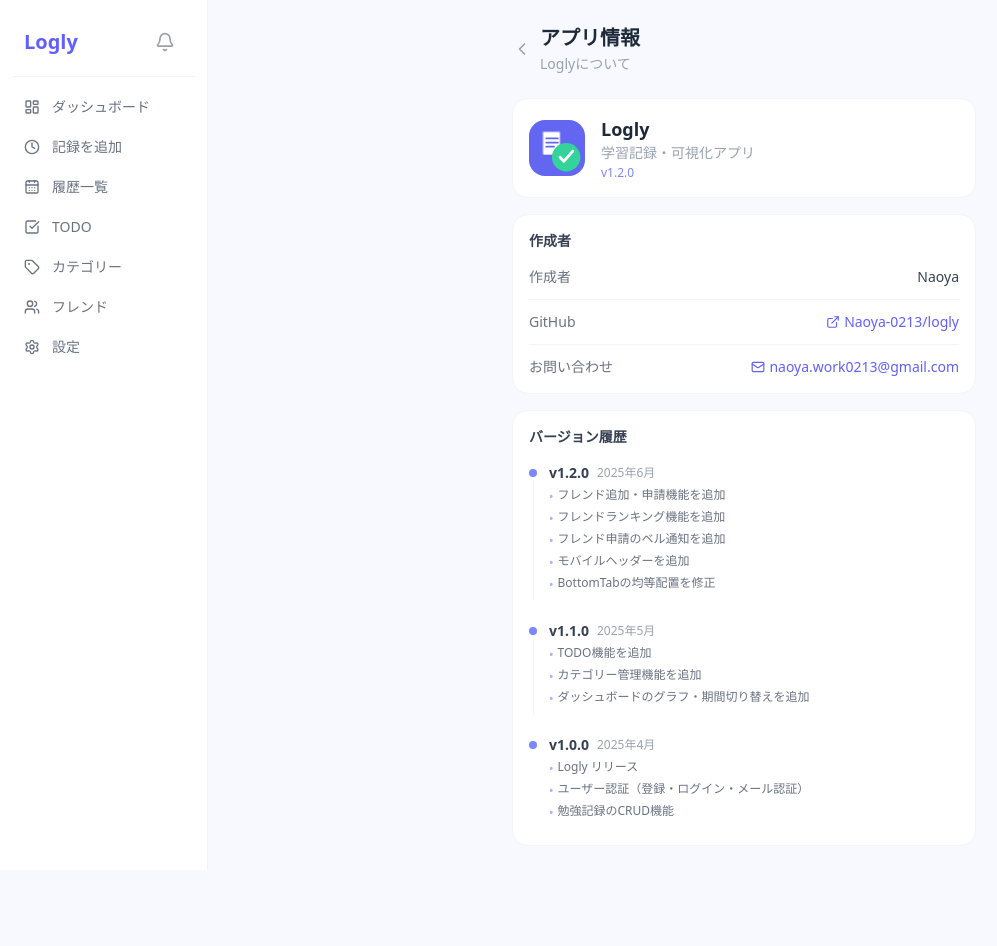
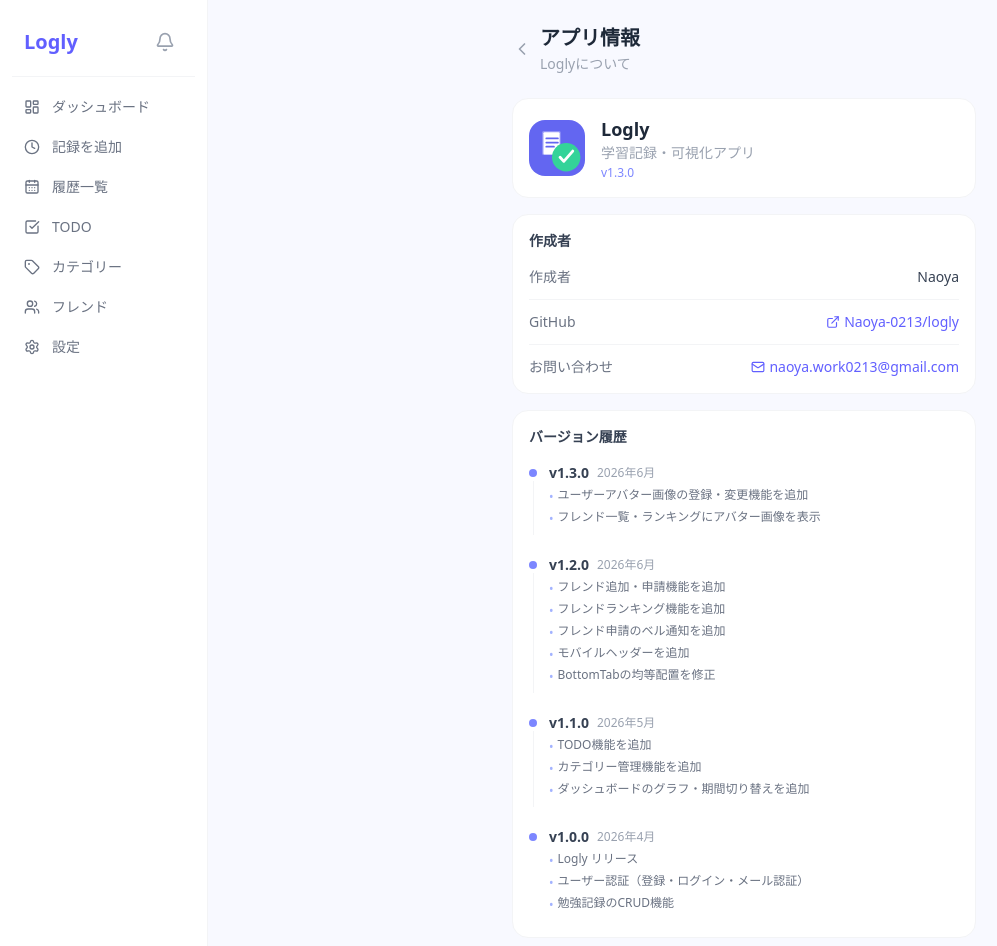
Before and after one commit to Naoya-0213/logly, a Next.js app in the folder frontend/: page /about in a window 1280 px wide. Shown: the top 946 px of the page, without its empty margins (0-997 px from the left). Before the commit the page ends 870 px from the top, so only its background shows below. Built offline with nearby package versions, Linux system fonts and the light colour scheme; no server answers.

Commit message:
バージョン履歴追加

```diff
--- a/frontend/src/app/about/page.tsx
+++ b/frontend/src/app/about/page.tsx
@@ -6,8 +6,16 @@ import Link from "next/link";
 
 const versionHistory = [
   {
+    version: "v1.3.0",
+    date: "2026年6月",
+    changes: [
+      "ユーザーアバター画像の登録・変更機能を追加",
+      "フレンド一覧・ランキングにアバター画像を表示",
+    ],
+  },
+  {
     version: "v1.2.0",
-    date: "2025年6月",
+    date: "2026年6月",
     changes: [
       "フレンド追加・申請機能を追加",
       "フレンドランキング機能を追加",
@@ -18,7 +26,7 @@ const versionHistory = [
   },
   {
     version: "v1.1.0",
-    date: "2025年5月",
+    date: "2026年5月",
     changes: [
       "TODO機能を追加",
       "カテゴリー管理機能を追加",
@@ -27,7 +35,7 @@ const versionHistory = [
   },
   {
     version: "v1.0.0",
-    date: "2025年4月",
+    date: "2026年4月",
     changes: [
       "Logly リリース",
       "ユーザー認証（登録・ログイン・メール認証）",
```
